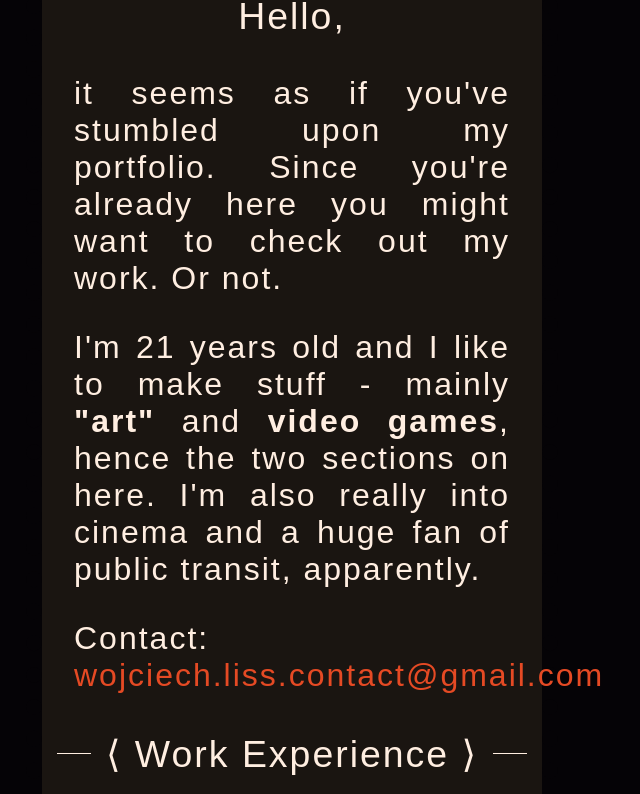
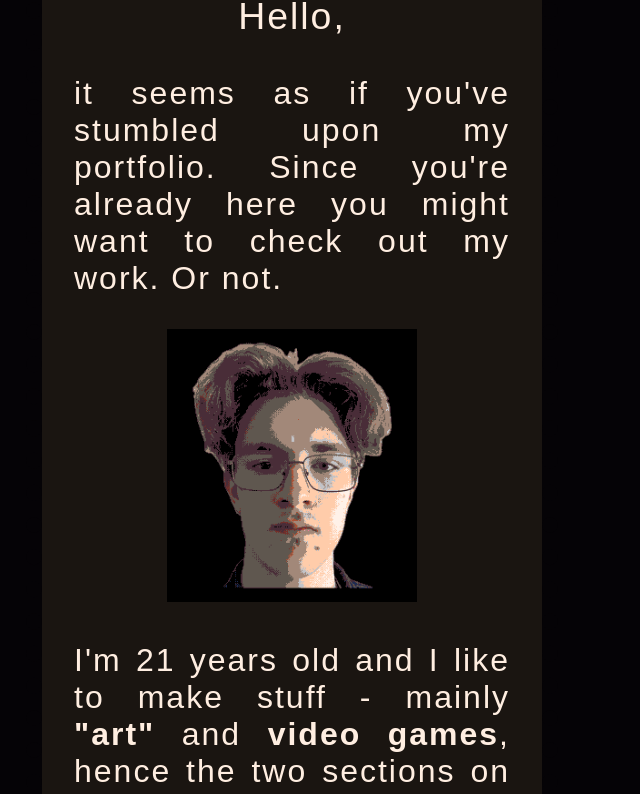
Before and after one commit to ThatDoc/portfolio, a React (Create React App) app: page /Start in a window 1280 px wide. Shown: the part 536-1330 px from the top of the page, without its empty margins (348-988 px from the left). Built offline with nearby package versions, Linux system fonts and the light colour scheme; the HTML template or start-up script is replaced by a standard one; a web font is replaced by a local one.

Commit message:
me gif on start page (bg to be removed later)

```diff
--- a/src/App.css
+++ b/src/App.css
@@ -81,6 +81,11 @@
   border-left: var(--side-border-size) solid var(--secondary-hover-color);
   border-right: var(--side-border-size) solid var(--secondary-hover-color);
   box-shadow: 0px 10px 10px rgba(0, 0, 0, 0.5);
+}
+
+.Page-gif {
+  width: 50%;
+  height: 50%;
 }
 
 .PageHeader-container {
--- a/src/pages/StartPage.js
+++ b/src/pages/StartPage.js
@@ -1,5 +1,6 @@
 import PageHeader from "../components/PageHeader";
 import Divider from "../components/Divider";
+import me from "../images/me.gif";
 
 const StartPage = () => {
     return (
@@ -13,6 +14,7 @@ const StartPage = () => {
                     it seems as if you've stumbled upon my portfolio. Since you're already here
                     you might want to check out my work. Or not.
                 </p>
+                <img src={me} alt="Me" className="Page-gif"/>
                 <p>
                     I'm 21 years old and I like to make stuff - mainly <b>"art"</b> and <b>video games</b>
                     , hence the two sections on here. I'm also really into cinema and a huge fan of
```
Also changed, not shown: src/images/me.gif (added).
